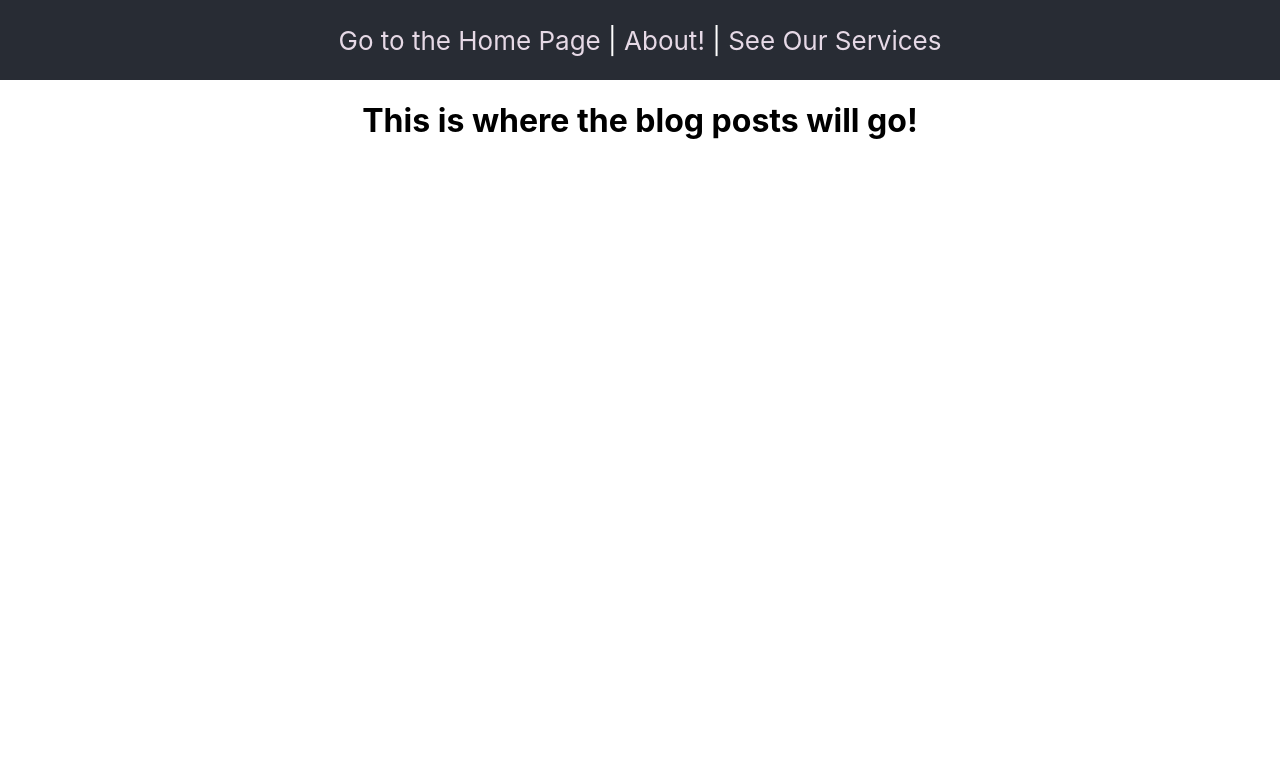
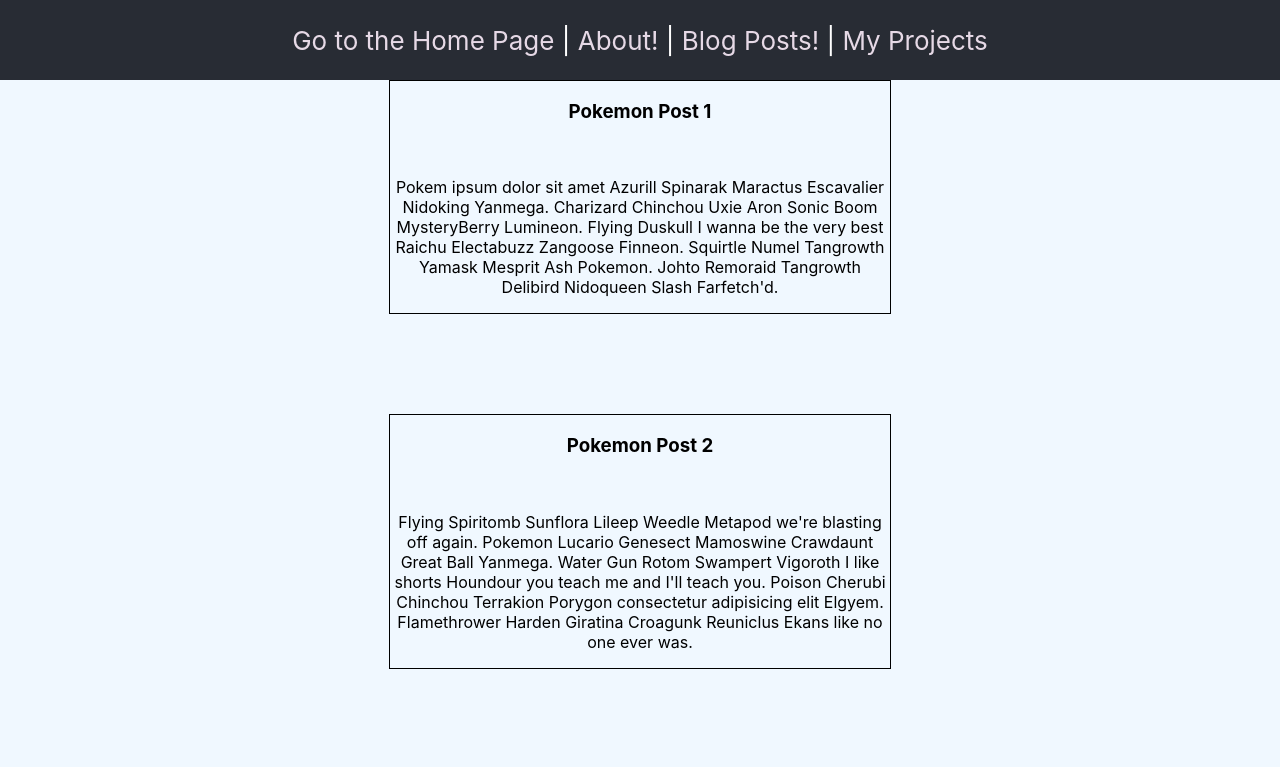
Before and after one commit to WDI-SEA/react-router-portfolio, a React (Create React App) app: page /blog in a window 1280 px wide. Shown: the top 767 px of the page. Built offline with nearby package versions, Linux system fonts and the light colour scheme.

Commit message:
added some styling, image of dogspot, and a working link to dogspot

```diff
--- a/src/App.css
+++ b/src/App.css
@@ -1,7 +1,9 @@
 .App {
   text-align: center;
 }
-
+body{
+  background-color:aliceblue;
+}
 .App-logo {
   height: 40vmin;
   pointer-events: none;
@@ -36,6 +38,23 @@ nav >a:hover {
   color: #61dafb;
 }
 
+.pokePosts {
+  list-style: none;
+  margin: 0 auto;
+  margin-bottom: 100px;
+  border: 1px solid black;
+  text-align: center;
+  display: flex;
+  justify-content: center;
+  flex-direction: column;
+  max-width: 500px;
+}
+
+.dogspotPic{
+  width: 600px;
+  height: 400px;
+}
+
 @keyframes App-logo-spin {
   from {
     transform: rotate(0deg);
--- a/src/App.js
+++ b/src/App.js
@@ -7,17 +7,35 @@ import About from './component/About'
 import Blog from './component/Blog'
 import Projects from './component/Projects'
 import Header from './component/partials/Header'
+import dogspot from './dogspot.png'
 
 class App extends Component {
   render(){
+
+    let posts = [
+      {
+        title: 'Pokemon Post 1',
+        content: 'Pokem ipsum dolor sit amet Azurill Spinarak Maractus Escavalier Nidoking Yanmega. Charizard Chinchou Uxie Aron Sonic Boom MysteryBerry Lumineon. Flying Duskull I wanna be the very best Raichu Electabuzz Zangoose Finneon. Squirtle Numel Tangrowth Yamask Mesprit Ash Pokemon. Johto Remoraid Tangrowth Delibird Nidoqueen Slash Farfetch\'d.'
+      },
+      {
+        title: 'Pokemon Post 2',
+        content: 'Flying Spiritomb Sunflora Lileep Weedle Metapod we\'re blasting off again. Pokemon Lucario Genesect Mamoswine Crawdaunt Great Ball Yanmega. Water Gun Rotom Swampert Vigoroth I like shorts Houndour you teach me and I\'ll teach you. Poison Cherubi Chinchou Terrakion Porygon consectetur adipisicing elit Elgyem. Flamethrower Harden Giratina Croagunk Reuniclus Ekans like no one ever was.'
+      },
+      {
+        title: 'Pokemon Post 3',
+        content: 'Kanto Aggron Shuppet Lillipup Slowking Thundershock Wormadam. Wartortle Infernape Sneasel lorem ipsum dolor sit amet I know it\'s my destiny Budew Amoonguss. Pika-pi Grass Nidoking Deerling Lampent Pidgeot Roserade. Mineral Badge Crawdaunt Cubchoo Sawsbuck Running Shoes Swalot Badge. Celadon Department Store Sawk Archen Thunder Badge Shelmet Ralts Primeape.'
+      }
+    ]
+
     return (
       <Router>
         <Header />
         <main className="App">
           <Route exact path="/" component={Home} />
           <Route path="/about" component={About} />
-          <Route path="/blog" component={Blog} />
-          <Route path="/projects" component={Projects} />
+          <Route path="/blog" render={ () => <Blog posts={posts} /> } />
+          <Route path="/projects" render={() =>
+          <Projects dogspot={dogspot} /> } />
         </main>
       </Router>
     );
--- a/src/component/Blog.js
+++ b/src/component/Blog.js
@@ -2,9 +2,20 @@ import React, { Component } from 'react'
 
 class Blog extends Component{
     render(){
+        let blogPosts = this.props.posts.map((post, i) => (
+            <li className="pokePosts" key={`post-${i}`}>
+                    <h3>
+                        {post.title}
+                    </h3>
+                    <br></br>
+                    <p>
+                        {post.content}
+                    </p>
+            </li>
+        ))
         return(
             <div>
-                <h1>This is where the blog posts will go!</h1>
+                {blogPosts}
             </div>
         )
     }
--- a/src/component/Projects.js
+++ b/src/component/Projects.js
@@ -1,10 +1,13 @@
 import React, { Component } from 'react'
+
 
 class Projects extends Component{
     render(){
         return(
             <div>
-                <h1>Projects page here</h1>
+                <h1>DogSpot</h1>
+                <img className="dogspotPic" src={this.props.dogspot} />
+                <p>DogSpot is an app that allows users to look up dog breeds, click on a link to lear more about the dogs, and save them to a favorite "My Dogs" list. Check it out for yourself <a href="https://dogspot.herokuapp.com/" target="_blank">here!</a></p>
             </div>
         )
     }
--- a/src/component/partials/Header.js
+++ b/src/component/partials/Header.js
@@ -9,7 +9,8 @@ class Header extends Component {
                 <nav>
                     <Link to="/">Go to the Home Page</Link>{' | '}
                     <Link to="/about">About!</Link>{' | '}
-                    <Link to="/projects">See Our Services</Link>
+                    <Link to="/blog">Blog Posts!</Link>{' | '}
+                    <Link to="/projects">My Projects</Link>
                 </nav>
         </header>
         )
```
Also changed, not shown: src/component/About.js, src/dogspot.png (added).
